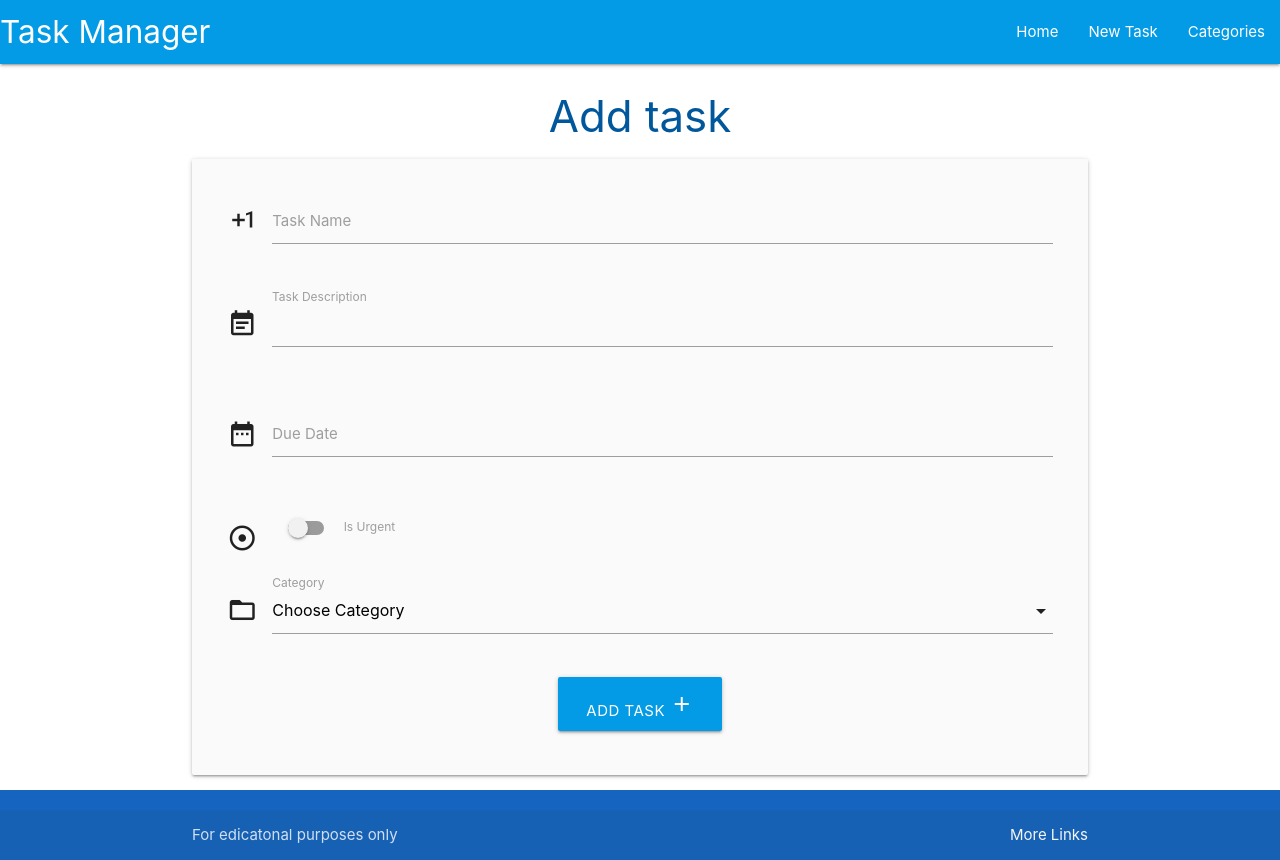
After one commit to KarolSU96/full-stack-todo, a Flask app: page /add_task in a window 1280 px wide. The commit adds this page. Run offline with Flask 3, Linux system fonts and the light colour scheme; data that the repository does not hold is empty.

Commit message:
Add add task functionality

```diff
--- a/taskmanager/routes.py
+++ b/taskmanager/routes.py
@@ -40,3 +40,20 @@ def delete_category(category_id):
     db.session.delete(category)
     db.session.commit()
     return redirect(url_for("categories"))
+
+
+@app.route("/add_task", methods=["GET", "POST"])
+def add_task():
+    categories = list(Category.query.order_by(Category.category_name).all())
+    if request.method == "POST":
+        task = Task(
+            task_name=request.form.get("task_name"),
+            task_description=request.form.get("task_description"),
+            is_urgent=bool(True if request.form.get("is_urgent") else False),
+            due_date=request.form.get("due_date"),
+            category_id=request.form.get("category_id")
+        )
+        db.session.add(task)
+        db.session.commit()
+        return redirect(url_for("home"))
+    return render_template("add_task.html", categories=categories)
--- a/taskmanager/static/js/script.js
+++ b/taskmanager/static/js/script.js
@@ -2,4 +2,16 @@ document.addEventListener('DOMContentLoaded', function () {
     // sidenav initialization
     let sidenav = document.querySelectorAll('.sidenav');
     M.Sidenav.init(sidenav);
+
+
+
+// datepicker initialization
+    let datepicker = document.querySelectorAll('.datepicker');
+    M.Datepicker.init(datepicker, {
+        format: "dd mmmm, yyyy",
+        i18n:{done: "Select"}
+    });
+    // select initialization
+    let selects = document.querySelectorAll('select');
+    M.FormSelect.init(selects);
 });
--- /dev/null
+++ b/taskmanager/templates/add_task.html
@@ -0,0 +1,77 @@
+{% extends "base.html" %} {% block content %}
+<h3 class="light-blue-text text-darken-4 center-align">Add task</h3>
+
+<div class="row card-panel grey lighten-5">
+  <form class="col s12" method="POST" action="{{ url_for('add_task')}}">
+    <!-- task name -->
+    <div class="row">
+      <div class="input-field col s12">
+        <i class="material-icons prefix">exposure_plus_1</i>
+        <input
+          id="task_name"
+          name="task_name"
+          type="text"
+          class="validate"
+          required
+          minlength="3"
+          maxlength="50"
+        />
+        <label for="task_name">Task Name</label>
+      </div>
+    </div>
+    <!-- task description -->
+    <div class="row">
+        <div class="input-field col s12">
+            <i class="material-icons prefix">event_note</i>
+            <textarea id="task_description" name="task_description" type="text"
+            class="materialize-textarea validate" required minlength="3"
+                maxlength="200">
+                </textarea>
+            <label for="task_description">Task Description</label>
+        </div>
+    </div>
+    <!-- due_date -->
+    <div class="row">
+        <div class="input-field col s12">
+            <i class="material-icons prefix">date_range</i>
+            <input id="due_date" name="due_date" type="text" class="datepicker validate" required />
+            <label for="due_date">Due Date</label>
+        </div>
+    </div>
+    <!-- is_urgent -->
+    <div class="row">
+        <div class="input-field col s12">
+            <div class="switch">
+            <i class="material-icons prefix">adjust</i>
+            <label for="is_urgent">
+            <input id="is_urgent" name="is_urgent" type="checkbox"/>
+            <span class ="lever"></span>
+            Is Urgent
+            </label>
+            </div>
+        </div>
+    </div>
+    <!-- category_id -->
+    <div class="row">
+        <div class="input-field col s12">
+            <i class="material-icons prefix">folder_open</i>
+            <select name="category_id" id="category_id" class="validate" required>
+                <option value="" disabled selected>Choose Category</option>
+                {% for category in categories %}
+                <option value="{{ category.id }}"> {{ category.category_name }}</option>
+                {% endfor %}
+            </select>
+            <label for="task_name">Category</label>
+        </div>
+    </div>
+    <!-- submit button -->
+    <div class="row">
+      <div class="col s12 center-align">
+        <button type="submit" class="btn-large light-blue darken-1">
+          Add Task <i class="material-icons">add</i>
+        </button>
+      </div>
+    </div>
+  </form>
+</div>
+{% endblock %}
--- a/taskmanager/templates/base.html
+++ b/taskmanager/templates/base.html
@@ -31,7 +31,7 @@
           >
           <ul class="right hide-on-med-and-down">
             <li><a href="{{url_for('home')}}">Home</a></li>
-            <li><a href="#">New Task</a></li>
+            <li><a href="{{ url_for('add_task')}}">New Task</a></li>
             <li><a href="{{url_for('categories')}}">Categories</a></li>
           </ul>
         </div>
@@ -39,7 +39,7 @@
       <!-- mobile sidenav -->
       <ul class="sidenav" id="mobile-demo">
         <li><a href="{{url_for('home')}}">Home</a></li>
-        <li><a href="">New Task</a></li>
+        <li><a href="{{ url_for('add_task')}}">New Task</a></li>
         <li><a href="{{url_for('categories')}}">Categories</a></li>
       </ul>
     </header>
```
Also changed, not shown: taskmanager/templates/tasks.html (+8 -2 lines).
